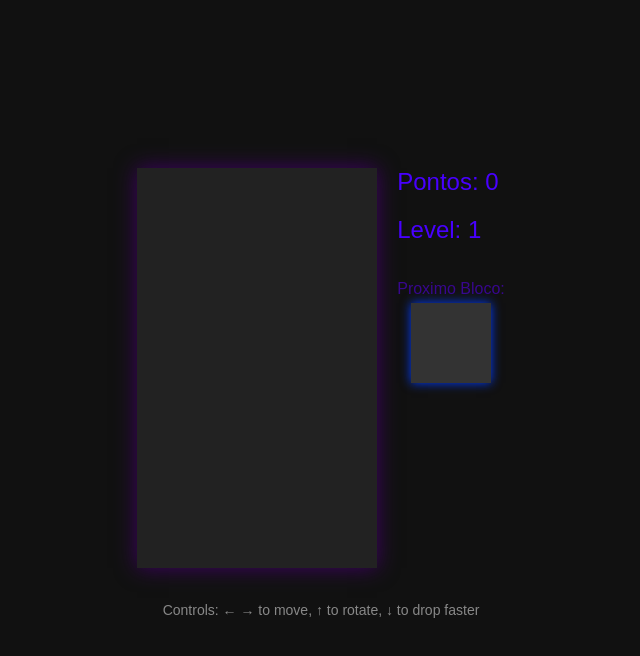
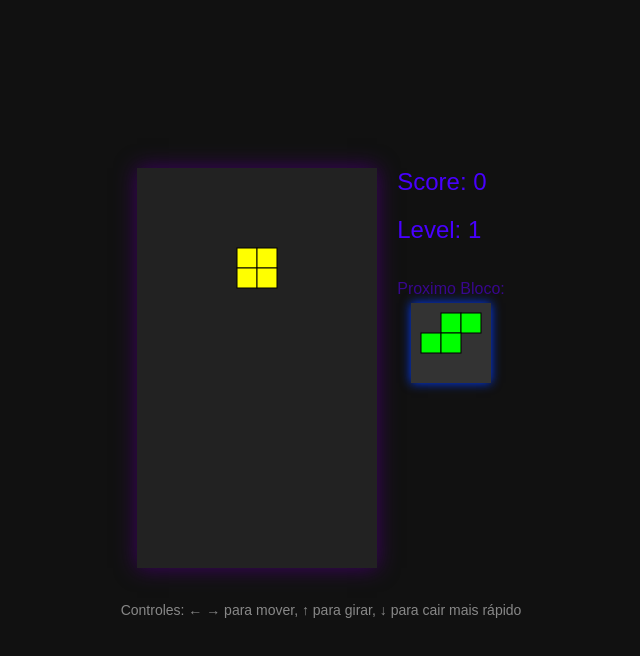
Before and after one commit to enzosantos3/JogoTetris, a plain HTML site: page index.html in a window 1280 px wide. Shown: the whole page, without its empty margins (319-959 px from the left). Drawn offline with Linux system fonts and the light colour scheme.

Commit message:
criando o script e toda a logica do tetris, peças, niveis, movimentos...

```diff
--- a/index.html
+++ b/index.html
@@ -21,10 +21,10 @@
         </div>
     </div>
     <div class="controls">
-        <p>Controls: ← → to move, ↑ to rotate, ↓ to drop faster</p>
+        <p>Controles: ← → para mover, ↑ para girar, ↓ para cair mais rápido</p>
     </div>
 
-    <script src="tetris.js"></script>
+    <script src="script.js"></script>
 </body>
 
 </html>
--- /dev/null
+++ b/script.js
@@ -0,0 +1,275 @@
+const canvas = document.getElementById("tetris")
+const context = canvas.getContext("2d")
+context.scale(20, 20)
+
+const nextCanvas = document.getElementById("next")
+const nextContext = nextCanvas.getContext("2d")
+nextContext.scale(20, 20)
+
+const PIECES = {
+  I: [
+    [0, 0, 0, 0],
+    [1, 1, 1, 1],
+    [0, 0, 0, 0],
+    [0, 0, 0, 0],
+  ],
+  J: [
+    [2, 0, 0],
+    [2, 2, 2],
+    [0, 0, 0],
+  ],
+  L: [
+    [0, 0, 3],
+    [3, 3, 3],
+    [0, 0, 0],
+  ],
+  O: [
+    [4, 4],
+    [4, 4],
+  ],
+  S: [
+    [0, 5, 5],
+    [5, 5, 0],
+    [0, 0, 0],
+  ],
+  T: [
+    [0, 6, 0],
+    [6, 6, 6],
+    [0, 0, 0],
+  ],
+  Z: [
+    [7, 7, 0],
+    [0, 7, 7],
+    [0, 0, 0],
+  ],
+}
+
+const COLORS = [
+  null,
+  "#0ff", // I - Cyan
+  "#00f", // J - Blue
+  "#f90", // L - Orange
+  "#ff0", // O - Yellow
+  "#0f0", // S - Green
+  "#909", // T - Purple
+  "#f00", // Z - Red
+]
+
+let score = 0
+let level = 1
+let dropInterval = 1000
+let lastTime = 0
+let dropCounter = 0
+let nextPiece = null
+
+function createMatrix(w, h) {
+  const matrix = []
+  while (h--) {
+    matrix.push(new Array(w).fill(0))
+  }
+  return matrix
+}
+
+function drawMatrix(matrix, offset, ctx = context) {
+  matrix.forEach((row, y) => {
+    row.forEach((value, x) => {
+      if (value !== 0) {
+        ctx.fillStyle = COLORS[value]
+        ctx.fillRect(x + offset.x, y + offset.y, 1, 1)
+
+        ctx.strokeStyle = "#000"
+        ctx.lineWidth = 0.05
+        ctx.strokeRect(x + offset.x, y + offset.y, 1, 1)
+      }
+    })
+  })
+}
+
+function merge(arena, player) {
+  player.matrix.forEach((row, y) => {
+    row.forEach((value, x) => {
+      if (value !== 0) {
+        arena[y + player.pos.y][x + player.pos.x] = value
+      }
+    })
+  })
+}
+
+function collide(arena, player) {
+  const m = player.matrix
+  const o = player.pos
+  for (let y = 0; y < m.length; ++y) {
+    for (let x = 0; x < m[y].length; ++x) {
+      if (m[y][x] !== 0 && (arena[y + o.y] && arena[y + o.y][x + o.x]) !== 0) {
+        return true
+      }
+    }
+  }
+  return false
+}
+
+function playerDrop() {
+  player.pos.y++
+  if (collide(arena, player)) {
+    player.pos.y--
+    merge(arena, player)
+    arenaSweep()
+    playerReset()
+    updateScore()
+  }
+  dropCounter = 0
+}
+
+function playerMove(dir) {
+  player.pos.x += dir
+  if (collide(arena, player)) {
+    player.pos.x -= dir
+  }
+}
+
+function getRandomPiece() {
+  const pieces = "IJLOSTZ"
+  const piece = pieces[Math.floor(Math.random() * pieces.length)]
+  return PIECES[piece]
+}
+
+function playerReset() {
+  if (nextPiece === null) {
+    nextPiece = getRandomPiece()
+  }
+
+  player.matrix = nextPiece
+  nextPiece = getRandomPiece()
+
+  drawNextPiece()
+
+  player.pos.y = 0
+  player.pos.x = Math.floor(arena[0].length / 2) - Math.floor(player.matrix[0].length / 2)
+
+  if (collide(arena, player)) {
+    arena.forEach((row) => row.fill(0))
+    score = 0
+    level = 1
+    dropInterval = 1000
+    updateScore()
+    alert("Game Over!")
+  }
+}
+
+function drawNextPiece() {
+  nextContext.fillStyle = "#333"
+  nextContext.fillRect(0, 0, nextCanvas.width, nextCanvas.height)
+
+  if (nextPiece) {
+    const offset = {
+      x: (4 - nextPiece[0].length) / 2,
+      y: (4 - nextPiece.length) / 2,
+    }
+    drawMatrix(nextPiece, offset, nextContext)
+  }
+}
+
+function playerRotate() {
+  const pos = player.pos.x
+  let offset = 1
+  rotate(player.matrix)
+
+  while (collide(arena, player)) {
+    player.pos.x += offset
+    offset = -(offset + (offset > 0 ? 1 : -1))
+    if (offset > player.matrix[0].length) {
+      rotate(player.matrix, -1)
+      player.pos.x = pos
+      return
+    }
+  }
+}
+
+function rotate(matrix, dir = 1) {
+  for (let y = 0; y < matrix.length; ++y) {
+    for (let x = 0; x < y; ++x) {
+      ;[matrix[x][y], matrix[y][x]] = [matrix[y][x], matrix[x][y]]
+    }
+  }
+
+  if (dir > 0) {
+    matrix.forEach((row) => row.reverse())
+  } else {
+    matrix.reverse()
+  }
+}
+
+function arenaSweep() {
+  let linesCleared = 0
+
+  outer: for (let y = arena.length - 1; y >= 0; --y) {
+    for (let x = 0; x < arena[y].length; ++x) {
+      if (arena[y][x] === 0) {
+        continue outer
+      }
+    }
+
+    const row = arena.splice(y, 1)[0].fill(0)
+    arena.unshift(row)
+    ++y
+    linesCleared++
+  }
+
+  if (linesCleared > 0) {
+    score += linesCleared * linesCleared * 100
+
+    const newLevel = Math.floor(score / 500) + 1
+    if (newLevel > level) {
+      level = newLevel
+      dropInterval = Math.max(100, 1000 - (level - 1) * 100)
+    }
+  }
+}
+
+function updateScore() {
+  document.getElementById("score").innerText = "Score: " + score
+  document.getElementById("level").innerText = "Level: " + level
+}
+
+function draw() {
+  context.fillStyle = "#222"
+  context.fillRect(0, 0, canvas.width, canvas.height)
+
+  drawMatrix(arena, { x: 0, y: 0 })
+  drawMatrix(player.matrix, player.pos)
+}
+
+function update(time = 0) {
+  const deltaTime = time - lastTime
+  lastTime = time
+
+  dropCounter += deltaTime
+  if (dropCounter > dropInterval) {
+    playerDrop()
+  }
+
+  draw()
+  requestAnimationFrame(update)
+}
+
+const arena = createMatrix(12, 20)
+const player = {
+  pos: { x: 0, y: 0 },
+  matrix: null,
+}
+
+document.addEventListener("keydown", (event) => {
+  if (event.key === "ArrowLeft") {
+    playerMove(-1)
+  } else if (event.key === "ArrowRight") {
+    playerMove(1)
+  } else if (event.key === "ArrowDown") {
+    playerDrop()
+  } else if (event.key === "ArrowUp") {
+    playerRotate()
+  }
+})
+
+playerReset()
+updateScore()
+update()
```
